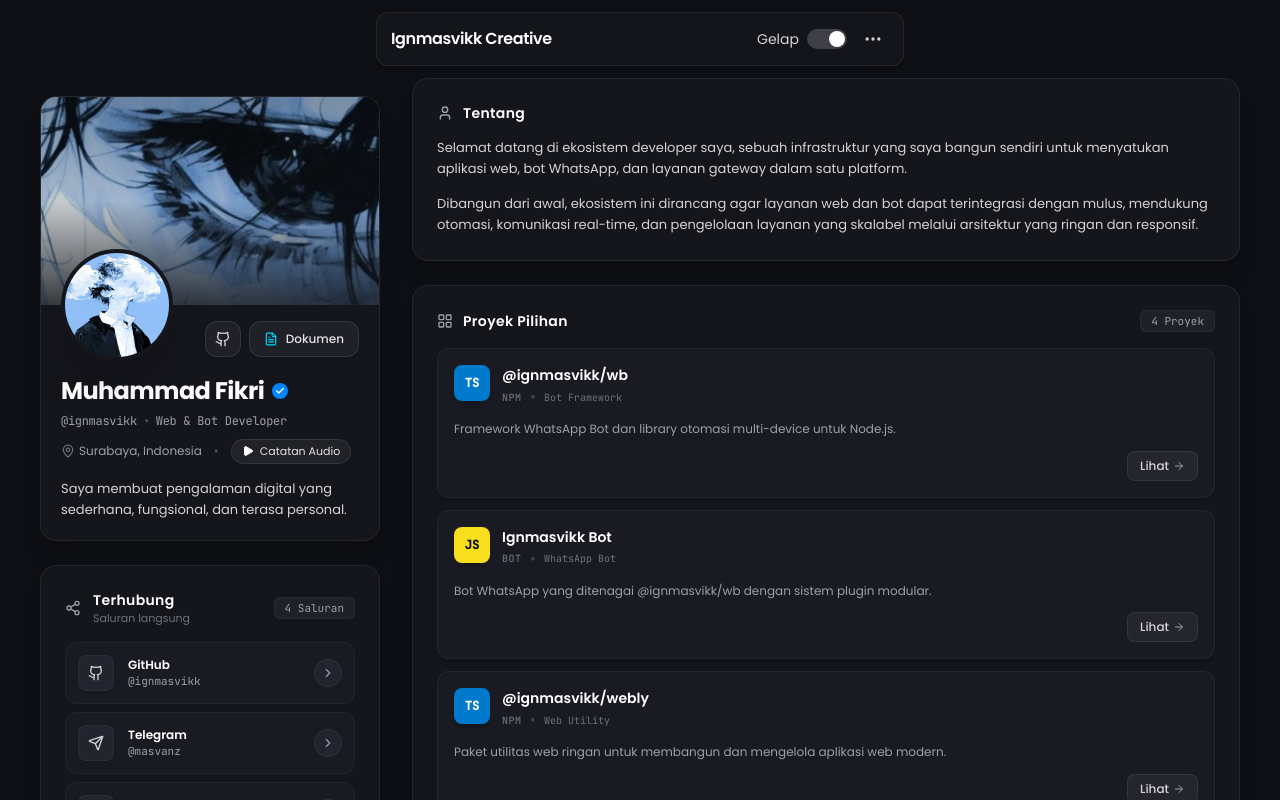
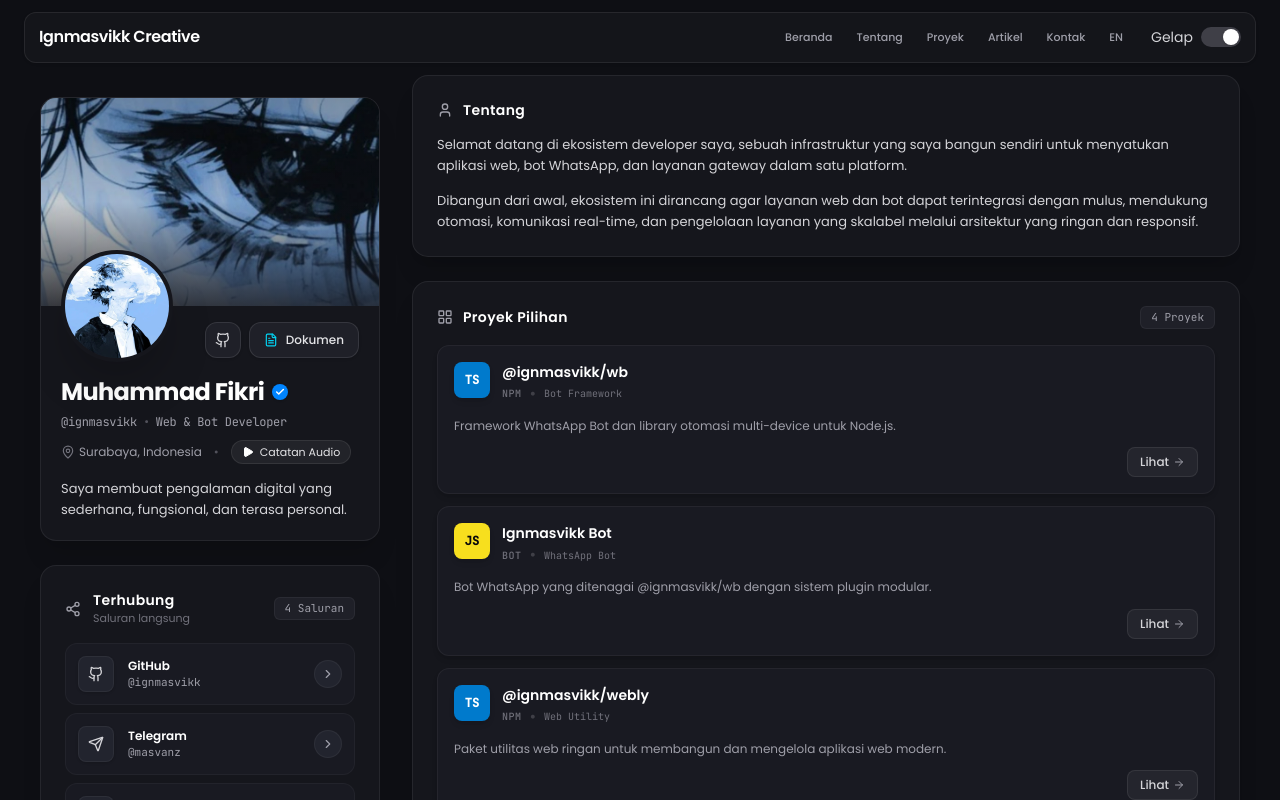
Before and after one commit to about-vann/my-portofolio, a React (Vite) app: page / in a window 1280 px wide. Shown: the top 800 px of the page. Built offline with nearby package versions, Linux system fonts and the light colour scheme; a web font is replaced by a local one.

Commit message:
fix: replace desktop dots menu with inline navigation and remove CV from mobile menu

```diff
--- a/src/components/Navbar.tsx
+++ b/src/components/Navbar.tsx
@@ -1,15 +1,22 @@
 import React, { useState, useEffect, useRef } from 'react';
 import { motion, AnimatePresence } from 'motion/react';
-import { MoreHorizontal, FileText, UserRound, LayoutGrid, MessageCircle, Newspaper, Home, Languages } from 'lucide-react';
+import { MoreHorizontal, UserRound, LayoutGrid, MessageCircle, Newspaper, Home, Languages } from 'lucide-react';
 import { ThemeAccent, Language, ColorMode } from '../types';
 import { PERSONAL_INFO } from '../data/portfolioData';
 
 interface NavbarProps { accent: ThemeAccent; setAccent: (accent: ThemeAccent) => void; lang: Language; setLang: (lang: Language) => void; colorMode: ColorMode; setColorMode: (mode: ColorMode) => void; onDownloadCv?: () => void; }
 
-export const Navbar: React.FC<NavbarProps> = ({ lang, setLang, colorMode, setColorMode, onDownloadCv }) => {
-  const [menuOpen, setMenuOpen] = useState(false); const menuRef = useRef<HTMLDivElement>(null); const isDark = colorMode === 'dark'; const id = lang === 'id';
+export const Navbar: React.FC<NavbarProps> = ({ lang, setLang, colorMode }) => {
+  const [menuOpen, setMenuOpen] = useState(false);
+  const menuRef = useRef<HTMLDivElement>(null);
+  const isDark = colorMode === 'dark';
+  const id = lang === 'id';
   const toggleTheme = () => setColorMode(isDark ? 'light' : 'dark');
-  useEffect(() => { const handleClickOutside = (event: MouseEvent) => { if (menuRef.current && !menuRef.current.contains(event.target as Node)) setMenuOpen(false); }; document.addEventListener('mousedown', handleClickOutside); return () => document.removeEventListener('mousedown', handleClickOutside); }, []);
+  useEffect(() => {
+    const handleClickOutside = (event: MouseEvent) => { if (menuRef.current && !menuRef.current.contains(event.target as Node)) setMenuOpen(false); };
+    document.addEventListener('mousedown', handleClickOutside);
+    return () => document.removeEventListener('mousedown', handleClickOutside);
+  }, []);
   const goTo = (target: string) => { setMenuOpen(false); requestAnimationFrame(() => document.getElementById(target)?.scrollIntoView({ behavior: 'smooth', block: 'start' })); };
   const toggleLanguage = () => setLang(id ? 'en' : 'id');
   const menuItems = [
@@ -20,17 +27,31 @@ export const Navbar: React.FC<NavbarProps> = ({ lang, setLang, colorMode, setCol
     { id: 'contact', label: id ? 'Kontak' : 'Contact', icon: MessageCircle },
   ];
   return (
-    <header id="main-navbar-header" className="sticky top-0 left-0 right-0 z-40 w-full px-4 sm:px-6 pt-3 pb-3 max-w-xl mx-auto transition-colors duration-300">
+    <header id="main-navbar-header" className="sticky top-0 left-0 right-0 z-40 w-full px-4 sm:px-6 pt-3 pb-3 max-w-xl lg:max-w-7xl mx-auto transition-colors duration-300">
       <div className="nav-glass-card flex items-center justify-between rounded-xl border px-3.5 py-2.5 shadow-sm transition-colors duration-300">
         <button type="button" onClick={() => goTo('hero')} className="flex items-center gap-2 min-w-0 cursor-pointer" aria-label={id ? 'Kembali ke beranda' : 'Back to home'}><span className="text-sm sm:text-base font-semibold tracking-tight text-white light-text font-['Poppins',sans-serif] truncate">{PERSONAL_INFO.brandName || 'Ignmasvikk Creative'}</span></button>
+
         <div className="flex items-center gap-2.5 relative" ref={menuRef}>
+          {/* Desktop navigation: direct text links replace the three-dot menu. */}
+          <nav className="hidden lg:flex items-center gap-1 mr-2" aria-label={id ? 'Navigasi utama' : 'Main navigation'}>
+            {menuItems.map(({ id: target, label }) => (
+              <button key={target} type="button" onClick={() => goTo(target)} className="nav-top-link px-2.5 py-1.5 rounded-lg text-[11px] font-medium text-zinc-400 hover:text-white light-muted light-hover-dark transition-colors cursor-pointer">
+                {label}
+              </button>
+            ))}
+            <button type="button" onClick={toggleLanguage} className="nav-top-link px-2.5 py-1.5 rounded-lg text-[11px] font-medium text-zinc-400 hover:text-white light-muted light-hover-dark transition-colors cursor-pointer" aria-label={id ? 'Ganti bahasa' : 'Change language'}>
+              {id ? 'EN' : 'ID'}
+            </button>
+          </nav>
+
           <button type="button" onClick={toggleTheme} className="flex items-center gap-2 text-xs font-medium text-zinc-300 light-muted hover:text-white light-hover-dark cursor-pointer select-none transition-colors" aria-label={id ? 'Ganti tema terang dan gelap' : 'Toggle light and dark theme'}><span className="text-xs sm:text-sm font-normal">{isDark ? (id ? 'Gelap' : 'Dark') : (id ? 'Terang' : 'Light')}</span><div className={`w-10 h-5 rounded-full p-0.5 transition-colors duration-200 ease-in-out relative flex items-center ${isDark ? 'bg-zinc-700' : 'bg-zinc-300'}`}><div className={`w-4 h-4 rounded-full bg-white shadow-sm transition-transform duration-200 ease-in-out ${isDark ? 'translate-x-5' : 'translate-x-0'}`} /></div></button>
-          <button type="button" onClick={() => setMenuOpen(!menuOpen)} className="p-1.5 rounded-lg text-zinc-300 hover:text-white hover:bg-white/10 light-hover-bg transition-colors cursor-pointer" aria-label={id ? 'Buka navigasi website' : 'Open website navigation'}><MoreHorizontal className="w-5 h-5" /></button>
-          <AnimatePresence>{menuOpen && <motion.div initial={{ opacity: 0, scale: 0.95, y: 8 }} animate={{ opacity: 1, scale: 1, y: 0 }} exit={{ opacity: 0, scale: 0.95, y: 8 }} transition={{ duration: 0.15 }} className="nav-dropdown absolute right-0 top-11 w-56 rounded-2xl border shadow-2xl p-2 z-50 overflow-hidden"><div className="space-y-1">
+
+          {/* Mobile navigation remains behind the three-dot menu. */}
+          <button type="button" onClick={() => setMenuOpen(!menuOpen)} className="lg:hidden p-1.5 rounded-lg text-zinc-300 hover:text-white hover:bg-white/10 light-hover-bg transition-colors cursor-pointer" aria-label={id ? 'Buka navigasi website' : 'Open website navigation'}><MoreHorizontal className="w-5 h-5" /></button>
+          <AnimatePresence>{menuOpen && <motion.div initial={{ opacity: 0, scale: 0.95, y: 8 }} animate={{ opacity: 1, scale: 1, y: 0 }} exit={{ opacity: 0, scale: 0.95, y: 8 }} transition={{ duration: 0.15 }} className="nav-dropdown absolute right-0 top-11 w-56 rounded-2xl border shadow-2xl p-2 z-50 overflow-hidden lg:hidden"><div className="space-y-1">
             {menuItems.map(({ id: target, label, icon: Icon }) => <button key={target} type="button" onClick={() => goTo(target)} className="nav-item w-full flex items-center gap-2.5 px-3 py-2.5 text-xs font-medium rounded-xl transition-colors text-left cursor-pointer"><Icon className="w-4 h-4 text-zinc-400" /><span>{label}</span></button>)}
             <div className="nav-divider h-px my-1" />
             <button type="button" onClick={toggleLanguage} className="nav-item w-full flex items-center justify-between gap-2.5 px-3 py-2.5 text-xs font-medium rounded-xl transition-colors text-left cursor-pointer"><div className="flex items-center gap-2.5"><Languages className="w-4 h-4 text-cyan-400" /><span>{id ? 'Bahasa Indonesia' : 'English'}</span></div><span className="text-[10px] text-zinc-500 font-mono">→ {id ? 'EN' : 'ID'}</span></button>
-            {onDownloadCv && <button type="button" onClick={() => { setMenuOpen(false); onDownloadCv(); }} className="nav-item w-full flex items-center gap-2.5 px-3 py-2.5 text-xs font-medium rounded-xl transition-colors text-left cursor-pointer"><FileText className="w-4 h-4 text-cyan-400" /><span>{id ? 'Lihat CV' : 'View CV'}</span></button>}
           </div></motion.div>}</AnimatePresence>
         </div>
       </div>
```
